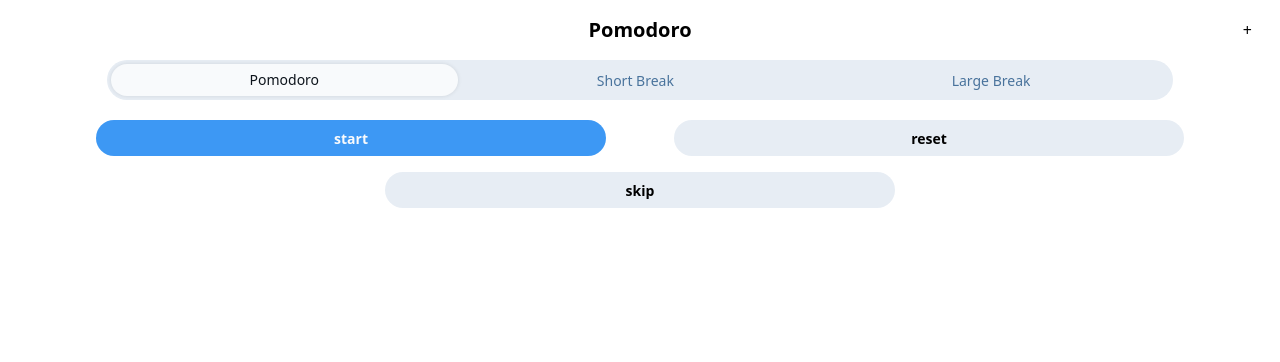
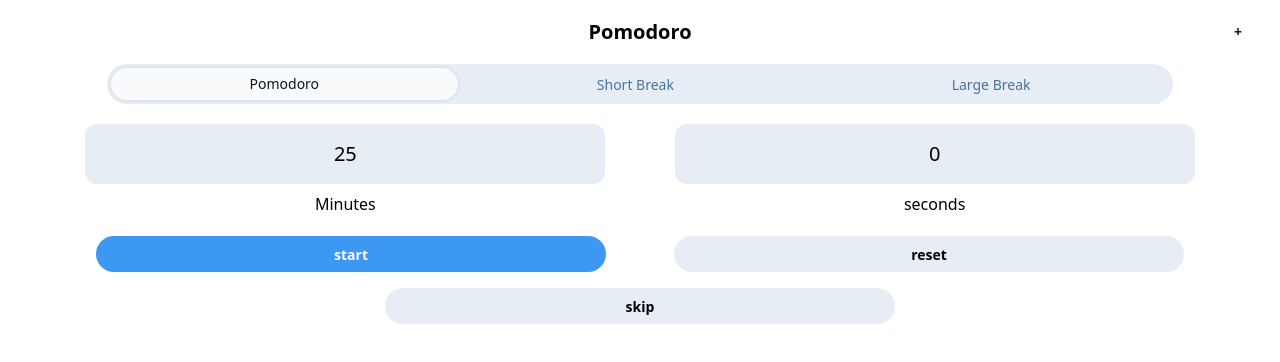
Before and after one commit to AxelRuLo/pomodoroFrontend, a React (Vite) app: page / in a window 1280 px wide. Shown: the top 362 px of the page. Built offline with nearby package versions, Linux system fonts and the light colour scheme.

Commit message:
[IMP] timerScreen: reset and settings functions
- handleStartPauseButton and handleResetButton functionality for pomodor
  view

- ModalComponent added to the navbar to configurate the timers

```diff
--- a/package.json
+++ b/package.json
@@ -10,6 +10,8 @@
     "preview": "vite preview"
   },
   "dependencies": {
+    "@headlessui/react": "^2.2.4",
+    "@heroicons/react": "^2.2.0",
     "@tailwindcss/vite": "^4.1.11",
     "react": "^19.1.0",
     "react-dom": "^19.1.0",
--- a/src/main.tsx
+++ b/src/main.tsx
@@ -2,12 +2,10 @@ import { StrictMode } from "react";
 import { createRoot } from "react-dom/client";
 import "./main.css";
 import TimerScreen from "./presentation/screens/timerScreen/TimerScreen";
-import NavbarComponent from "./presentation/components/NavbarComponent";
 
 createRoot(document.getElementById("root")!).render(
   <StrictMode>
     <div className="bg-white text-center">
-      <NavbarComponent titleScreen={"Pomodoro"} icon={"+"} />
       <TimerScreen />
     </div>
   </StrictMode>
--- /dev/null
+++ b/src/presentation/components/ModalComponent.tsx
@@ -0,0 +1,76 @@
+import { useState } from "react";
+import {
+  Dialog,
+  DialogBackdrop,
+  DialogPanel,
+  DialogTitle,
+} from "@headlessui/react";
+
+const ModalComponent = (icon: any) => {
+  const [open, setOpen] = useState(false);
+
+  return (
+    <div>
+      <button
+        onClick={() => setOpen(true)}
+        className="rounded-md px-2.5 py-1.5 text-sm font-semibold text-gray-900 hover:bg-gray-950/10"
+      >
+        {/* {icon} */}+
+      </button>
+      <Dialog open={open} onClose={setOpen} className="relative z-10">
+        <DialogBackdrop
+          transition
+          className="fixed inset-0 bg-gray-500/75 transition-opacity data-closed:opacity-0 data-enter:duration-300 data-enter:ease-out data-leave:duration-200 data-leave:ease-in"
+        />
+
+        <div className="fixed inset-0 z-10 w-screen overflow-y-auto">
+          <div className="flex min-h-full items-end justify-center p-4 text-center sm:items-center sm:p-0">
+            <DialogPanel
+              transition
+              className="relative transform overflow-hidden rounded-lg bg-white text-left shadow-xl transition-all data-closed:translate-y-4 data-closed:opacity-0 data-enter:duration-300 data-enter:ease-out data-leave:duration-200 data-leave:ease-in sm:my-8 sm:w-full sm:max-w-lg data-closed:sm:translate-y-0 data-closed:sm:scale-95"
+            >
+              <div className="bg-white px-4 pt-5 pb-4 sm:p-6 sm:pb-4">
+                <div className="sm:flex sm:items-start">
+                  <div className="mt-3 text-center sm:mt-0 sm:ml-4 sm:text-left">
+                    <DialogTitle
+                      as="h3"
+                      className="text-base font-semibold text-gray-900"
+                    >
+                      configurations
+                    </DialogTitle>
+                    <div className="mt-2">
+                      <p className="text-sm text-gray-500">
+                        Are you sure you want to deactivate your account? All of
+                        your data will be permanently removed. This action
+                        cannot be undone.
+                      </p>
+                    </div>
+                  </div>
+                </div>
+              </div>
+              <div className="bg-gray-50 px-4 py-3 sm:flex sm:flex-row-reverse sm:px-6">
+                <button
+                  type="button"
+                  onClick={() => setOpen(false)}
+                  className="inline-flex w-full justify-center rounded-md bg-blue-600 px-3 py-2 text-sm font-semibold text-white shadow-xs hover:bg-red-500 sm:ml-3 sm:w-auto"
+                >
+                  Save
+                </button>
+                <button
+                  type="button"
+                  data-autofocus
+                  onClick={() => setOpen(false)}
+                  className="mt-3 inline-flex w-full justify-center rounded-md bg-white px-3 py-2 text-sm font-semibold text-gray-900 shadow-xs ring-1 ring-gray-300 ring-inset hover:bg-gray-50 sm:mt-0 sm:w-auto"
+                >
+                  Cancel
+                </button>
+              </div>
+            </DialogPanel>
+          </div>
+        </div>
+      </Dialog>
+    </div>
+  );
+};
+
+export default ModalComponent;
--- a/src/presentation/components/NavbarComponent.tsx
+++ b/src/presentation/components/NavbarComponent.tsx
@@ -1,6 +1,9 @@
+import ModalComponent from "./ModalComponent";
+
 interface Props {
   titleScreen: string;
   icon: string;
+  handleFunction?: () => void;
 }
 
 const NavbarComponent = ({ titleScreen, icon }: Props) => {
@@ -9,7 +12,9 @@ const NavbarComponent = ({ titleScreen, icon }: Props) => {
       <div className="flex flex-row justify-between items-center  py-4 px-7">
         <div className="flex-1"></div>
         <h2 className="text-xl font-bold text-center">{titleScreen}</h2>
-        <div className="flex-1 text-right">{icon}</div>
+        <div className="flex-1 text-right">
+          <ModalComponent icon={icon} />
+        </div>
       </div>
     </header>
   );
--- a/src/presentation/screens/timerScreen/TimerScreen.tsx
+++ b/src/presentation/screens/timerScreen/TimerScreen.tsx
@@ -1,12 +1,32 @@
 import { useState } from "react";
 import ButtonTimer from "./components/ButtonTimer";
 import StatusBarPomodoro from "./components/StatusBarPomodoro";
+import TimerCounter from "./components/TimerCounter";
+import NavbarComponent from "../../components/NavbarComponent";
 
 type StatusTimer = "start" | "pause" | "skip" | "reset";
+interface TimerValues {
+  minutes: number;
+  seconds: number;
+}
 
 const TimerScreen = () => {
   const [timerStatus, setTimerStatus] = useState<StatusTimer>("start");
   const [titleButtonStartPause, setTitleButtonStartPause] = useState("start");
+  const [isTimerRunning, setIsTimerRunning] = useState(false);
+  const [timeCounterValues, setTimeCounterValues] = useState<TimerValues>({
+    minutes: 25,
+    seconds: 0,
+  });
+  const [shortBreakSeconds, setShortBreakSeconds] = useState(300);
+  const [longtBreakSeconds, setLongtBreakSeconds] = useState(900);
+  const [pomodoroSeconds, setPomodoroSeconds] = useState(1500);
+
+  const transformSecondsToMinutesSeconds = (timeToTransform: number) => {
+    const seconds: number = timeToTransform % 60;
+    const minutes = Math.floor(timeToTransform / 60);
+    setTimeCounterValues({ seconds, minutes });
+  };
 
   const handleStartPauseButton = () => {
     const newStatus: StatusTimer = ["pause", "skip", "reset"].includes(
@@ -16,12 +36,37 @@ const TimerScreen = () => {
       : "pause";
     setTitleButtonStartPause(newStatus);
     setTimerStatus(newStatus);
+    setIsTimerRunning((prev) => !prev);
+  };
+
+  const handleSkipButton = () => {
+    setTimerStatus("skip");
+    setIsTimerRunning(false);
+  };
+
+  const handleResetButton = () => {
+    setTimerStatus("reset");
+    setIsTimerRunning(false);
+    transformSecondsToMinutesSeconds(pomodoroSeconds);
   };
 
   return (
     <>
+      <NavbarComponent titleScreen={"Pomodoro"} icon={"+"} />
       <div className="flex items-center justify-center flex-col">
         <StatusBarPomodoro />
+        <div
+          id="timer_panel"
+          className="pt-5 px-4 flex flex-col w-full justify-between"
+        >
+          <TimerCounter
+            isRunning={isTimerRunning}
+            timerStatus={timerStatus}
+            InitialMinutes={timeCounterValues.minutes}
+            InitialSeconds={timeCounterValues.seconds}
+          />
+        </div>
+
         <div
           id="button_panel"
           className="py-5 px-7 flex flex-col w-full h-32 justify-between"
@@ -32,20 +77,10 @@ const TimerScreen = () => {
               title={titleButtonStartPause}
               handleClick={handleStartPauseButton}
             />
-            <ButtonTimer
-              title={"reset"}
-              handleClick={function (): void {
-                throw new Error("Function not implemented.");
-              }}
-            />
+            <ButtonTimer title={"reset"} handleClick={handleResetButton} />
           </div>
           <div className="h-9 flex flex-row justify-evenly">
-            <ButtonTimer
-              title={"skip"}
-              handleClick={function (): void {
-                throw new Error("Function not implemented.");
-              }}
-            />
+            <ButtonTimer title={"skip"} handleClick={handleSkipButton} />
           </div>
         </div>
       </div>
--- /dev/null
+++ b/src/presentation/screens/timerScreen/components/TimerCounter.tsx
@@ -0,0 +1,73 @@
+import { useEffect, useRef, useState } from "react";
+
+interface TimerCounterProps {
+  InitialMinutes?: number;
+  InitialSeconds?: number;
+  timerStatus: string;
+  isRunning: boolean;
+}
+
+export const TimerCounter = ({
+  InitialMinutes = 0,
+  InitialSeconds = 0,
+  timerStatus,
+  isRunning,
+}: TimerCounterProps) => {
+  const [minutes, setMinutes] = useState(InitialMinutes);
+  const [seconds, setSeconds] = useState(InitialSeconds);
+  const refSeconds = useRef(InitialSeconds);
+  const refMinutes = useRef(InitialMinutes);
+
+  const handleTimerSetter = () => {
+    if (!isRunning || (refMinutes.current <= 0 && refSeconds.current <= 0))
+      return;
+    if (refSeconds.current === 0) {
+      refMinutes.current = refMinutes.current - 1;
+      refSeconds.current = 60;
+      setMinutes(refMinutes.current);
+    }
+    refSeconds.current = refSeconds.current - 1;
+    setSeconds(refSeconds.current);
+  };
+
+  useEffect(() => {
+    let intervalId: any;
+    intervalId = setInterval(() => {
+      handleTimerSetter();
+    }, 1000);
+    return () => clearInterval(intervalId);
+  }, [isRunning]);
+
+  useEffect(() => {
+    if (["start", "pause"].includes(timerStatus)) return;
+
+    refMinutes.current = InitialMinutes;
+    refSeconds.current = InitialSeconds;
+    setMinutes(InitialMinutes);
+    setSeconds(InitialSeconds);
+  }, [InitialMinutes, InitialSeconds, timerStatus]);
+
+  return (
+    <div className="flex flex-row w-full justify-evenly">
+      <TimerButton value={minutes} title={"Minutes"} />
+      <TimerButton value={seconds} title={"seconds"} />
+    </div>
+  );
+};
+
+interface TimerButtonProps {
+  value: number;
+  title: string;
+}
+const TimerButton = ({ value, title }: TimerButtonProps) => {
+  return (
+    <div className="flex flex-col w-5/12">
+      <div className="bg-[#e7edf4] h-15 flex items-center justify-center rounded-xl text-xl">
+        {value}
+      </div>
+      <div className="pt-2">{title}</div>
+    </div>
+  );
+};
+
+export default TimerCounter;
```
Also changed, not shown: 1 other file (tests, documents, lock files or other folders).
